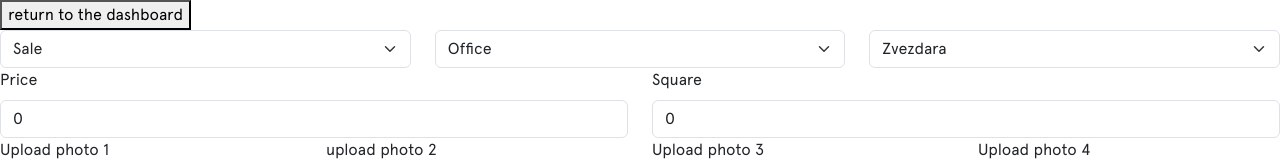
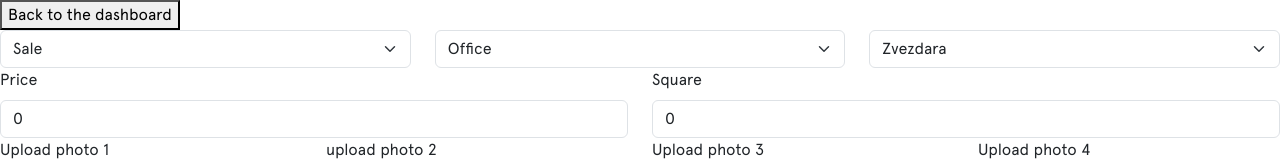
Before and after one commit to krsticzoran/real-estate-agency, a React (Create React App) app: page /dashboard/add-property in a window 1280 px wide. Shown: the top 161 px of the page. Built offline with nearby package versions, Linux system fonts and the light colour scheme.

Commit message:
btn back to dashboard

```diff
--- /dev/null
+++ b/src/components/dashboard/BackToTheDashboard.tsx
@@ -0,0 +1,12 @@
+import { FC } from "react";
+import { useNavigate } from "react-router";
+
+const BackToTheDashboard: FC = () => {
+  const navigate = useNavigate();
+  const handleReturnBackClick = () => {
+    navigate("/dashboard/");
+  };
+  return <button onClick={handleReturnBackClick}>Back to the dashboard</button>;
+};
+
+export default BackToTheDashboard;
--- a/src/pages/dashboard/addPrpperty/addProperty.tsx
+++ b/src/pages/dashboard/addPrpperty/addProperty.tsx
@@ -6,7 +6,7 @@ import Row from "react-bootstrap/Row";
 import gql from "graphql-tag";
 import { useMutation } from "@apollo/client";
 import axios from "axios";
-import { useNavigate } from "react-router";
+import BackToTheDashboard from "../../../components/dashboard/BackToTheDashboard";
 
 interface FormData {
   sale: string;
@@ -87,8 +87,6 @@ const ADD_PROPERTY = gql`
 `;
 
 const AddProperty: FC = () => {
-  const navigate = useNavigate();
-
   const [isSuccess, setIsSuccess] = useState(false);
 
   const [formData, setFormData] = useState<FormData>(defaultFormData);
@@ -96,10 +94,6 @@ const AddProperty: FC = () => {
   const file2Ref = useRef<HTMLInputElement>(null);
   const file3Ref = useRef<HTMLInputElement>(null);
   const file4Ref = useRef<HTMLInputElement>(null);
-
-  const handleReturnBackClick = () => {
-    navigate("/dashboard/");
-  };
 
   const [executeMutation] = useMutation(ADD_PROPERTY, {
     context: { clientName: "endpoint2" },
@@ -220,8 +214,7 @@ const AddProperty: FC = () => {
 
   return (
     <>
-      <button onClick={handleReturnBackClick}>return to the dashboard</button>
-
+      <BackToTheDashboard />
       <Form onSubmit={handleSubmit}>
         <Row>
           <Col>
--- a/src/pages/dashboard/properties/DashboardProperties.tsx
+++ b/src/pages/dashboard/properties/DashboardProperties.tsx
@@ -7,6 +7,7 @@ import { faSort } from "@fortawesome/free-solid-svg-icons";
 import Pagination from "react-bootstrap/Pagination";
 import { useMutation, useQuery } from "@apollo/client";
 import gql from "graphql-tag";
+import BackToTheDashboard from "../../../components/dashboard/BackToTheDashboard";
 
 interface PropertyType {
   property: string;
@@ -118,6 +119,7 @@ const DashboardProperties: FC = () => {
 
   return (
     <div>
+      <BackToTheDashboard />
       <Table striped bordered hover size="sm">
         <thead>
           <tr>
```
